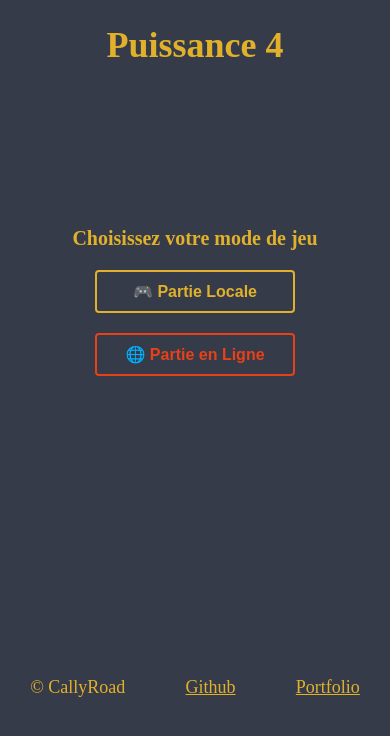
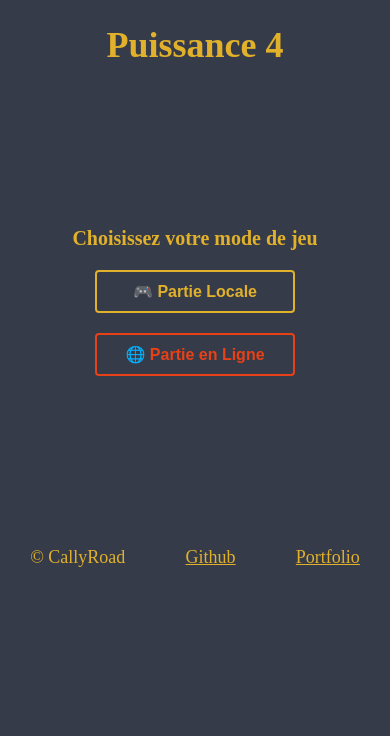
Before and after one commit to CallyRoad/reactjs-puissance4, a React (Create React App) app: page / in a window 390 px wide. Shown: the top 736 px of the page. Built offline with nearby package versions, Linux system fonts and the light colour scheme; no server answers.

Commit message:
updated footer for mobile screens

```diff
--- a/src/components/footer/footer.module.scss
+++ b/src/components/footer/footer.module.scss
@@ -2,16 +2,21 @@
 
 .footer {
     margin-top: 15rem;
-    color : var(--gold);
+    color: var(--gold);
 
     @include mixins.fd-jc-ai(row, space-around, center);
+
     a {
-        color : var(--gold);
+        color: var(--gold);
         transition: all .2s;
 
         &:hover {
-            color : var(--red-pawn);
+            color: var(--red-pawn);
             transition: all .2s;
         }
     }
+
+    @media screen and (max-width: 576px) {
+        margin-top: 2rem;
+    }
 }
```
